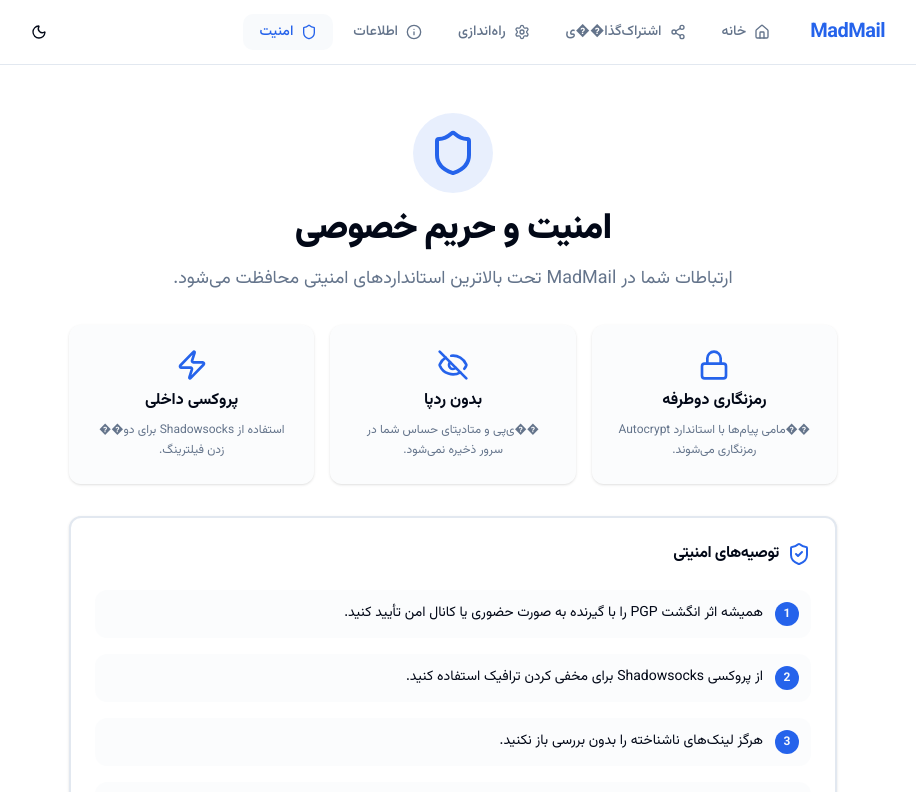
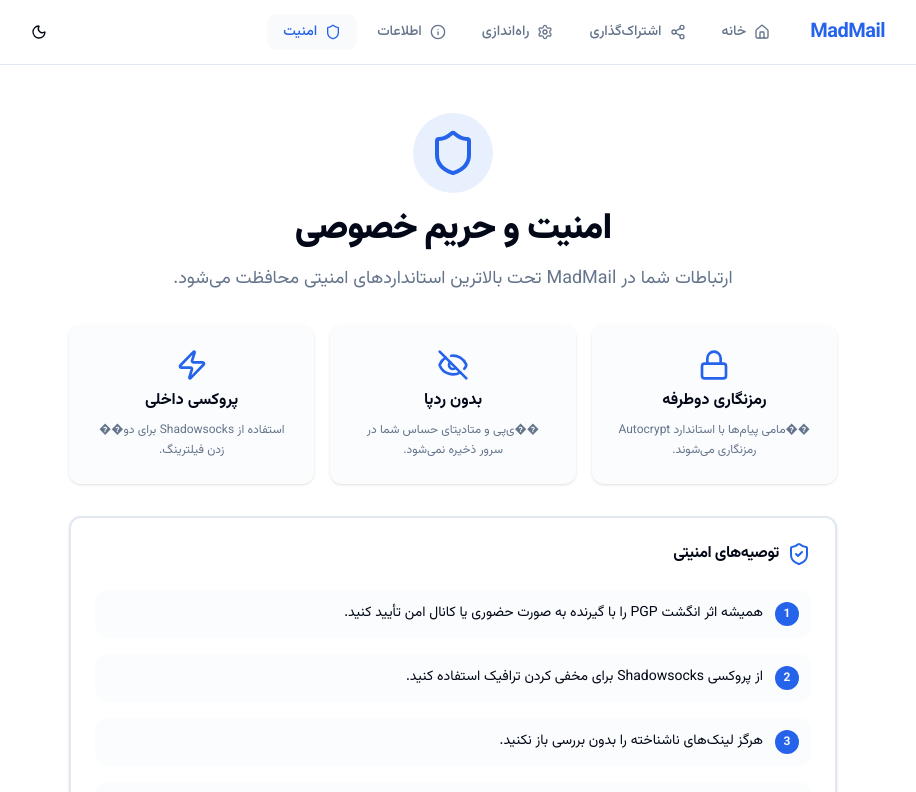
Before and after one commit to alireza-test-temp/madmail-web-interface-redesign, a React (Vite) app: page /security in a window 1280 px wide. Shown: the top 792 px of the page, without its empty margins (187-1103 px from the left). Built offline with nearby package versions, Linux system fonts and the light colour scheme.

Commit message:
fix: add SheetDescription to Header SheetContent for a11y, resolve radix DialogContent warning; fix garbled Persian text in nav

```diff
--- a/src/components/layout/Header.tsx
+++ b/src/components/layout/Header.tsx
@@ -7,6 +7,7 @@
 import {
   Sheet,
   SheetContent,
+  SheetDescription,
   SheetHeader,
   SheetTitle,
   SheetTrigger,
@@ -15,7 +16,7 @@
   const location = useLocation();
   const navItems = [
     { name: 'خانه', path: '/', icon: Home },
-    { name: 'اشتراک‌گذا��ی', path: '/share', icon: Share2 },
+    { name: 'اشتراک‌گذاری', path: '/share', icon: Share2 },
     { name: 'راه‌اندازی', path: '/deploy', icon: Settings },
     { name: 'اطلاعات', path: '/info', icon: Info },
     { name: 'امنیت', path: '/security', icon: Shield },
@@ -60,6 +61,7 @@
               <SheetContent side="right" className="w-[280px] sm:w-[350px]">
                 <SheetHeader className="text-right pb-6">
                   <SheetTitle className="text-primary text-xl font-bold">منوی MadMail</SheetTitle>
+                  <SheetDescription className='sr-only'>منوی ناوبری MadMail.</SheetDescription>
                 </SheetHeader>
                 <nav className="flex flex-col gap-2">
                   {navItems.map((item) => {
```
